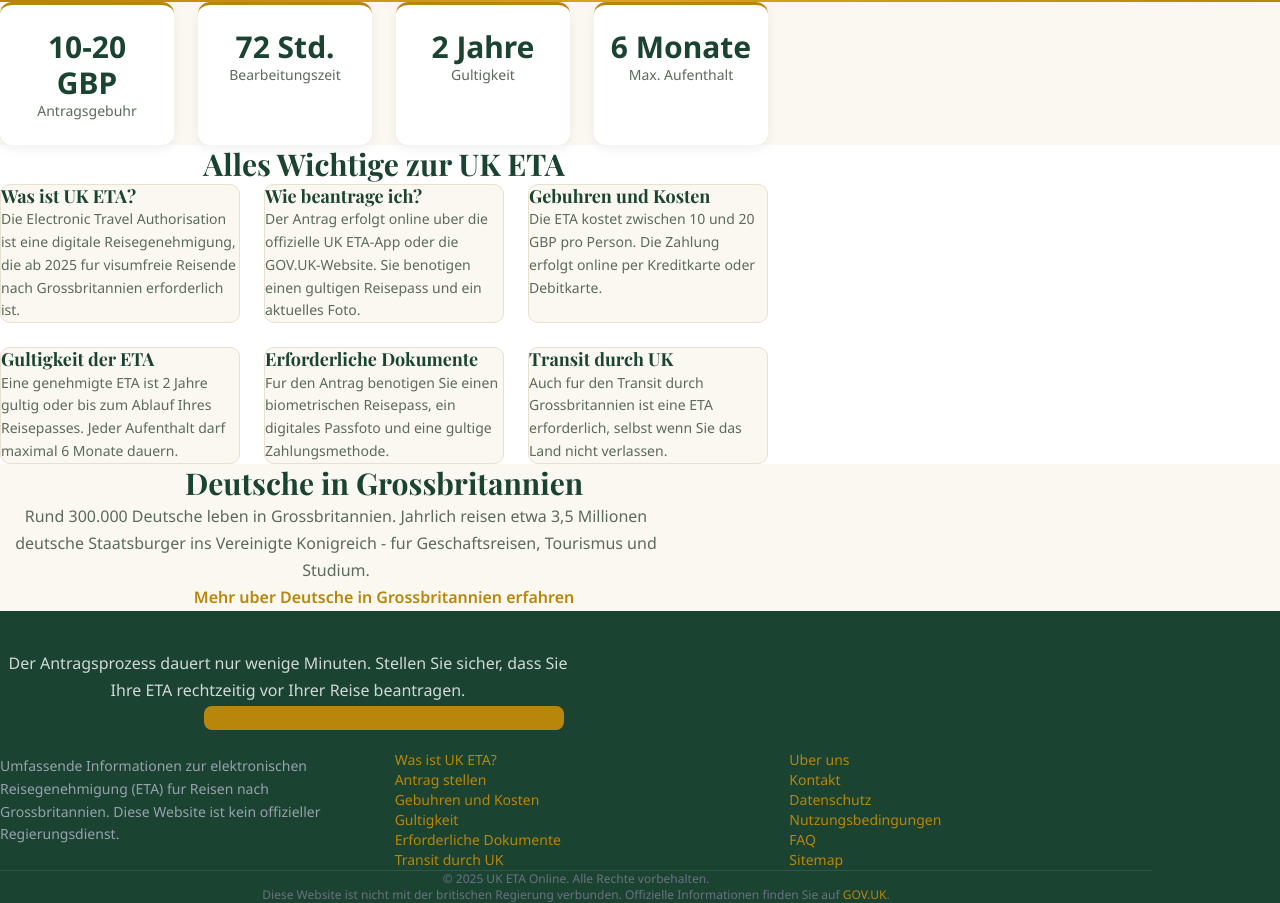
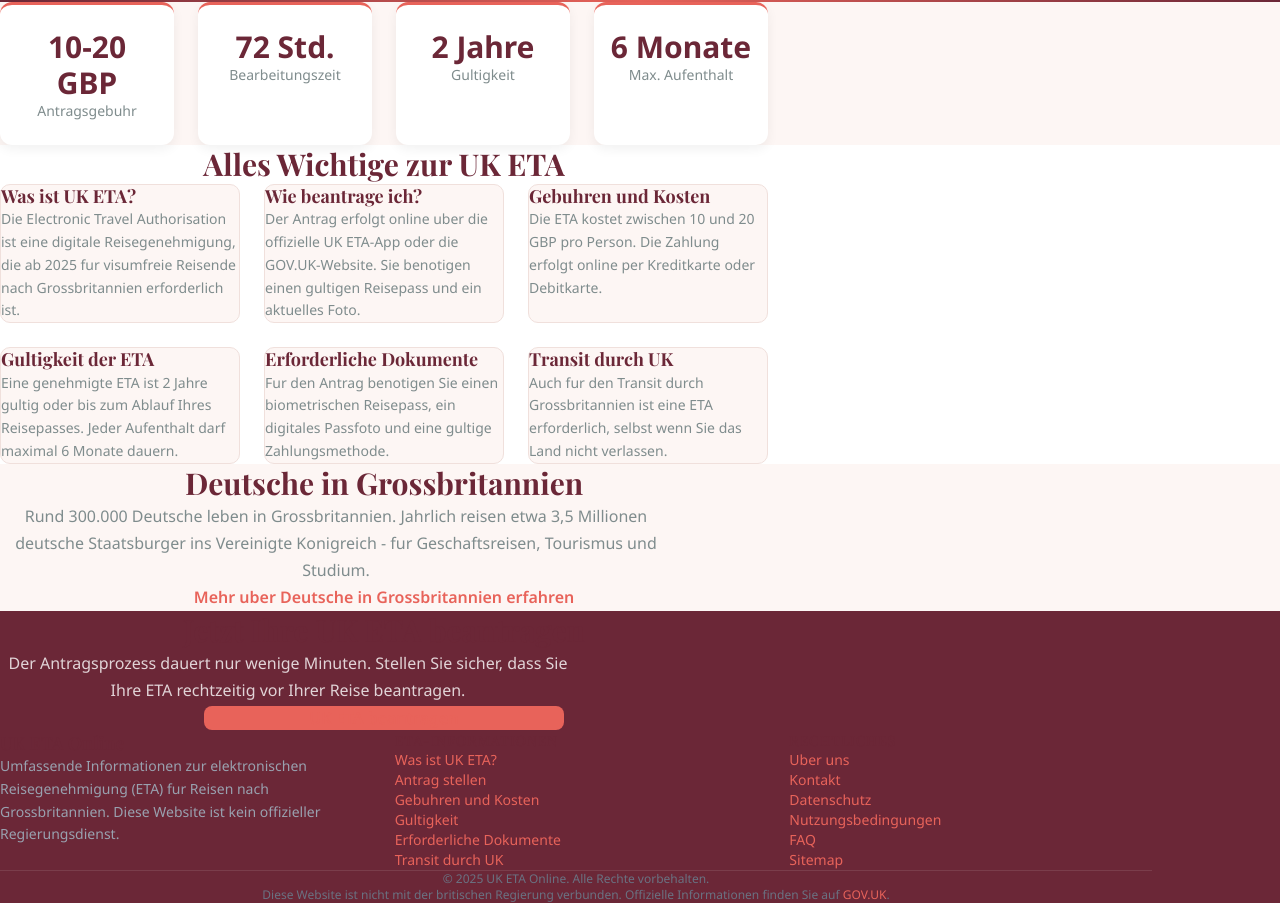
Before and after one commit to mediaxsaburoai0818-design/de-uk-eta-site, a Next.js app: page / in a window 1280 px wide. Shown: the part 566-1469 px from the top of the page. Built offline with nearby package versions, Linux system fonts and the light colour scheme.

Commit message:
redesign: wine red/coral theme, London Eye hero, fix CTA visibility

```diff
--- a/app/globals.css
+++ b/app/globals.css
@@ -1,14 +1,15 @@
 @import "tailwindcss";
 
 @theme inline {
-  --color-forest: #1b4332;
-  --color-forest-light: #2d6a4f;
-  --color-gold: #b8860b;
-  --color-gold-light: #daa520;
-  --color-cream: #faf8f0;
-  --color-cream-dark: #f0ece0;
-  --color-text: #2c3e2c;
-  --color-text-light: #5a6b5a;
+  --color-wine: #6b2737;
+  --color-wine-light: #8b3a4a;
+  --color-wine-dark: #4a1a28;
+  --color-coral: #e8635a;
+  --color-coral-light: #f07a72;
+  --color-slate: #2c3e50;
+  --color-slate-light: #34495e;
+  --color-warm-bg: #fdf6f4;
+  --color-warm-border: #f0e0dc;
 }
 
 * {
@@ -19,7 +20,7 @@
 
 body {
   background: #ffffff;
-  color: #2c3e2c;
+  color: #2c3e50;
   font-family: 'Noto Sans', sans-serif;
   line-height: 1.7;
   -webkit-font-smoothing: antialiased;
@@ -28,15 +29,15 @@
 h1, h2, h3, h4, h5, h6 {
   font-family: 'Playfair Display', serif;
   line-height: 1.3;
-  color: var(--color-forest);
+  color: var(--color-wine);
 }
 
 a {
-  color: var(--color-gold);
+  color: var(--color-coral);
   text-decoration: none;
   transition: color 0.2s ease;
 }
 
 a:hover {
-  color: var(--color-gold-light);
+  color: var(--color-coral-light);
 }
--- a/app/layout.tsx
+++ b/app/layout.tsx
@@ -33,7 +33,7 @@
 
 function Header() {
   return (
-    <header className="bg-[#1b4332] text-white">
+    <header className="bg-[#6b2737] text-white">
       <div className="max-w-6xl mx-auto px-4 py-4 flex items-center justify-between">
         <a href="/" className="text-white no-underline hover:text-white">
           <div className="text-xl font-bold" style={{ fontFamily: "'Playfair Display', serif" }}>
@@ -72,7 +72,7 @@
   return (
     <>
       <input type="checkbox" id="mobile-menu-toggle" className="hidden peer" />
-      <nav className="md:hidden hidden peer-checked:block bg-[#152d1f] border-t border-white/10">
+      <nav className="md:hidden hidden peer-checked:block bg-[#4a1a28] border-t border-white/10">
         <div className="max-w-6xl mx-auto px-4 py-4 flex flex-col gap-3 text-sm">
           <a href="/" className="text-gray-200 hover:text-white py-1">Startseite</a>
           <a href="/eta-info/was-ist-eta/" className="text-gray-200 hover:text-white py-1">Was ist ETA?</a>
@@ -93,7 +93,7 @@
 
 function Footer() {
   return (
-    <footer className="bg-[#1b4332] text-gray-300">
+    <footer className="bg-[#6b2737] text-gray-300">
       <div className="max-w-6xl mx-auto px-4 py-12">
         <div className="grid grid-cols-1 md:grid-cols-3 gap-8 mb-8">
           <div>
--- a/app/page.tsx
+++ b/app/page.tsx
@@ -8,7 +8,7 @@
 export default function HomePage() {
   return (
     <>
-      {/* Hero Section - bright with light overlay */}
+      {/* Hero Section - bright with light wine overlay */}
       <section className="relative min-h-[520px] flex items-center justify-center text-center text-white overflow-hidden">
         {/* eslint-disable-next-line @next/next/no-img-element */}
         <img
@@ -16,7 +16,7 @@
           alt=""
           className="absolute inset-0 w-full h-full object-cover"
         />
-        <div className="absolute inset-0" style={{ background: "linear-gradient(to bottom, rgba(27,67,50,0.50), rgba(27,67,50,0.40))" }} />
+        <div className="absolute inset-0" style={{ background: "linear-gradient(to bottom, rgba(107,39,55,0.50), rgba(107,39,55,0.40))" }} />
         <div className="relative max-w-3xl mx-auto px-10 md:px-16 py-20">
           <h1 className="text-4xl md:text-5xl font-bold mb-4 text-white" style={{ fontFamily: "'Playfair Display', serif" }}>
             UK ETA Online
@@ -32,7 +32,7 @@
             target="_blank"
             rel="noopener noreferrer"
             className="inline-block text-white font-semibold py-3.5 px-8 text-base transition-colors"
-            style={{ backgroundColor: "#b8860b", borderRadius: "8px", width: "360px", maxWidth: "100%" }}
+            style={{ backgroundColor: "#e8635a", borderRadius: "8px", width: "360px", maxWidth: "100%" }}
           >
             UK ETA beantragen
           </a>
@@ -40,27 +40,27 @@
       </section>
 
       {/* Accent line */}
-      <div className="h-1" style={{ background: "linear-gradient(to right, #b8860b, #daa520, #b8860b)" }} />
+      <div className="h-1" style={{ background: "linear-gradient(to right, #6b2737, #e8635a, #6b2737)" }} />
 
-      {/* Stats Section - cream background with floating cards */}
-      <section style={{ backgroundColor: "#faf8f0" }} className="py-16">
+      {/* Stats Section - warm pink bg with floating cards */}
+      <section style={{ backgroundColor: "#fdf6f4" }} className="py-16">
         <div className="max-w-3xl mx-auto px-10 md:px-16">
           <div className="grid grid-cols-2 md:grid-cols-4 gap-6">
-            <div style={{ backgroundColor: "white", borderRadius: "12px", boxShadow: "0 4px 12px rgba(0,0,0,0.06)", padding: "24px 16px", borderTop: "3px solid #b8860b", textAlign: "center" }}>
-              <div className="text-3xl font-bold mb-1" style={{ color: "#1b4332" }}>10-20 GBP</div>
-              <div className="text-sm" style={{ color: "#5a6b5a" }}>Antragsgebuhr</div>
+            <div style={{ backgroundColor: "white", borderRadius: "12px", boxShadow: "0 4px 12px rgba(0,0,0,0.06)", padding: "24px 16px", borderTop: "3px solid #e8635a", textAlign: "center" }}>
+              <div className="text-3xl font-bold mb-1" style={{ color: "#6b2737" }}>10-20 GBP</div>
+              <div className="text-sm" style={{ color: "#7f8c8d" }}>Antragsgebuhr</div>
             </div>
-            <div style={{ backgroundColor: "white", borderRadius: "12px", boxShadow: "0 4px 12px rgba(0,0,0,0.06)", padding: "24px 16px", borderTop: "3px solid #b8860b", textAlign: "center" }}>
-              <div className="text-3xl font-bold mb-1" style={{ color: "#1b4332" }}>72 Std.</div>
-              <div className="text-sm" style={{ color: "#5a6b5a" }}>Bearbeitungszeit</div>
+            <div style={{ backgroundColor: "white", borderRadius: "12px", boxShadow: "0 4px 12px rgba(0,0,0,0.06)", padding: "24px 16px", borderTop: "3px solid #e8635a", textAlign: "center" }}>
+              <div className="text-3xl font-bold mb-1" style={{ color: "#6b2737" }}>72 Std.</div>
+              <div className="text-sm" style={{ color: "#7f8c8d" }}>Bearbeitungszeit</div>
             </div>
-            <div style={{ backgroundColor: "white", borderRadius: "12px", boxShadow: "0 4px 12px rgba(0,0,0,0.06)", padding: "24px 16px", borderTop: "3px solid #b8860b", textAlign: "center" }}>
-              <div className="text-3xl font-bold mb-1" style={{ color: "#1b4332" }}>2 Jahre</div>
-              <div className="text-sm" style={{ color: "#5a6b5a" }}>Gultigkeit</div>
+            <div style={{ backgroundColor: "white", borderRadius: "12px", boxShadow: "0 4px 12px rgba(0,0,0,0.06)", padding: "24px 16px", borderTop: "3px solid #e8635a", textAlign: "center" }}>
+              <div className="text-3xl font-bold mb-1" style={{ color: "#6b2737" }}>2 Jahre</div>
+              <div className="text-sm" style={{ color: "#7f8c8d" }}>Gultigkeit</div>
             </div>
-            <div style={{ backgroundColor: "white", borderRadius: "12px", boxShadow: "0 4px 12px rgba(0,0,0,0.06)", padding: "24px 16px", borderTop: "3px solid #b8860b", textAlign: "center" }}>
-              <div className="text-3xl font-bold mb-1" style={{ color: "#1b4332" }}>6 Monate</div>
-              <div className="text-sm" style={{ color: "#5a6b5a" }}>Max. Aufenthalt</div>
+            <div style={{ backgroundColor: "white", borderRadius: "12px", boxShadow: "0 4px 12px rgba(0,0,0,0.06)", padding: "24px 16px", borderTop: "3px solid #e8635a", textAlign: "center" }}>
+              <div className="text-3xl font-bold mb-1" style={{ color: "#6b2737" }}>6 Monate</div>
+              <div className="text-sm" style={{ color: "#7f8c8d" }}>Max. Aufenthalt</div>
             </div>
           </div>
         </div>
@@ -69,7 +69,7 @@
       {/* Info Cards Section - white bg */}
       <section className="py-16 bg-white">
         <div className="max-w-3xl mx-auto px-10 md:px-16">
-          <h2 className="text-2xl md:text-3xl font-bold text-center mb-10" style={{ fontFamily: "'Playfair Display', serif", color: "#1b4332" }}>
+          <h2 className="text-2xl md:text-3xl font-bold text-center mb-10" style={{ fontFamily: "'Playfair Display', serif", color: "#6b2737" }}>
             Alles Wichtige zur UK ETA
           </h2>
           <div className="grid grid-cols-1 md:grid-cols-3 gap-6">
@@ -107,25 +107,25 @@
         </div>
       </section>
 
-      {/* Deutsche Community Section - cream bg */}
-      <section style={{ backgroundColor: "#faf8f0" }} className="py-16">
+      {/* Deutsche Community Section - warm bg */}
+      <section style={{ backgroundColor: "#fdf6f4" }} className="py-16">
         <div className="max-w-3xl mx-auto px-10 md:px-16">
-          <h2 className="text-2xl md:text-3xl font-bold text-center mb-6" style={{ fontFamily: "'Playfair Display', serif", color: "#1b4332" }}>
+          <h2 className="text-2xl md:text-3xl font-bold text-center mb-6" style={{ fontFamily: "'Playfair Display', serif", color: "#6b2737" }}>
             Deutsche in Grossbritannien
           </h2>
-          <p className="text-center mb-8 max-w-2xl mx-auto" style={{ color: "#5a6b5a" }}>
+          <p className="text-center mb-8 max-w-2xl mx-auto" style={{ color: "#7f8c8d" }}>
             Rund 300.000 Deutsche leben in Grossbritannien. Jahrlich reisen etwa 3,5 Millionen deutsche Staatsburger ins Vereinigte Konigreich - fur Geschaftsreisen, Tourismus und Studium.
           </p>
           <div className="text-center">
-            <a href="/eta-info/deutsche-gemeinschaft/" className="font-semibold text-base underline" style={{ color: "#b8860b" }}>
+            <a href="/eta-info/deutsche-gemeinschaft/" className="font-semibold text-base underline" style={{ color: "#e8635a" }}>
               Mehr uber Deutsche in Grossbritannien erfahren
             </a>
           </div>
         </div>
       </section>
 
-      {/* CTA Section - forest green */}
-      <section style={{ backgroundColor: "#1b4332" }} className="py-16 text-center">
+      {/* CTA Section - wine */}
+      <section style={{ backgroundColor: "#6b2737" }} className="py-16 text-center">
         <div className="max-w-3xl mx-auto px-10 md:px-16">
           <h2 className="text-2xl md:text-3xl font-bold text-white mb-4" style={{ fontFamily: "'Playfair Display', serif" }}>
             Jetzt Ihre UK ETA beantragen
@@ -138,7 +138,7 @@
             target="_blank"
             rel="noopener noreferrer"
             className="inline-block text-white font-semibold py-3.5 px-8 text-base transition-colors"
-            style={{ backgroundColor: "#b8860b", borderRadius: "8px", width: "360px", maxWidth: "100%" }}
+            style={{ backgroundColor: "#e8635a", borderRadius: "8px", width: "360px", maxWidth: "100%" }}
           >
             UK ETA beantragen
           </a>
@@ -150,11 +150,11 @@
 
 function InfoCard({ title, text, href }: { title: string; text: string; href: string }) {
   return (
-    <a href={href} className="block p-6 transition-shadow group" style={{ backgroundColor: "#faf8f0", borderRadius: "10px", border: "1px solid #e8e0d0" }}>
-      <h3 className="text-lg font-bold mb-3 transition-colors" style={{ fontFamily: "'Playfair Display', serif", color: "#1b4332" }}>
+    <a href={href} className="block p-6 transition-shadow group" style={{ backgroundColor: "#fdf6f4", borderRadius: "10px", border: "1px solid #f0e0dc" }}>
+      <h3 className="text-lg font-bold mb-3 transition-colors" style={{ fontFamily: "'Playfair Display', serif", color: "#6b2737" }}>
         {title}
       </h3>
-      <p className="text-sm leading-relaxed" style={{ color: "#5a6b5a" }}>{text}</p>
+      <p className="text-sm leading-relaxed" style={{ color: "#7f8c8d" }}>{text}</p>
     </a>
   );
 }
```
Also changed, not shown: public/images/hero-uk.png.
